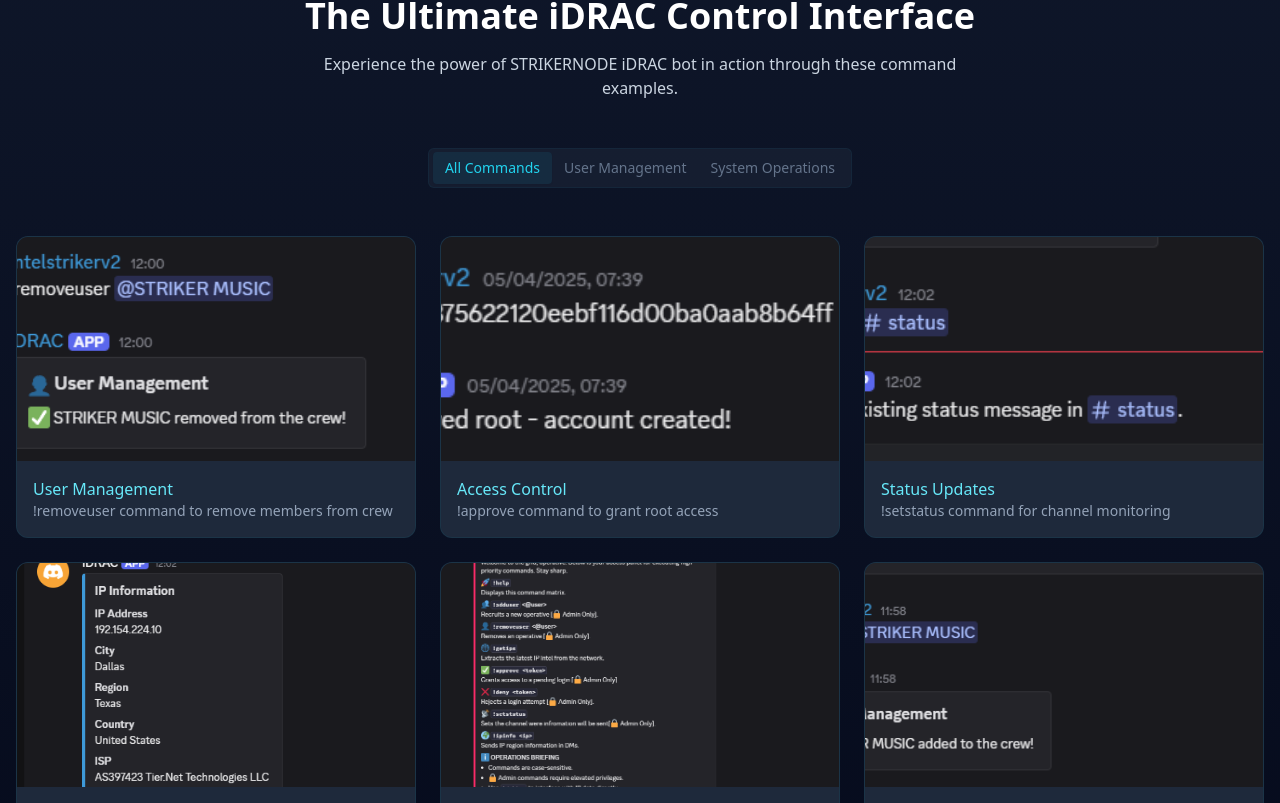
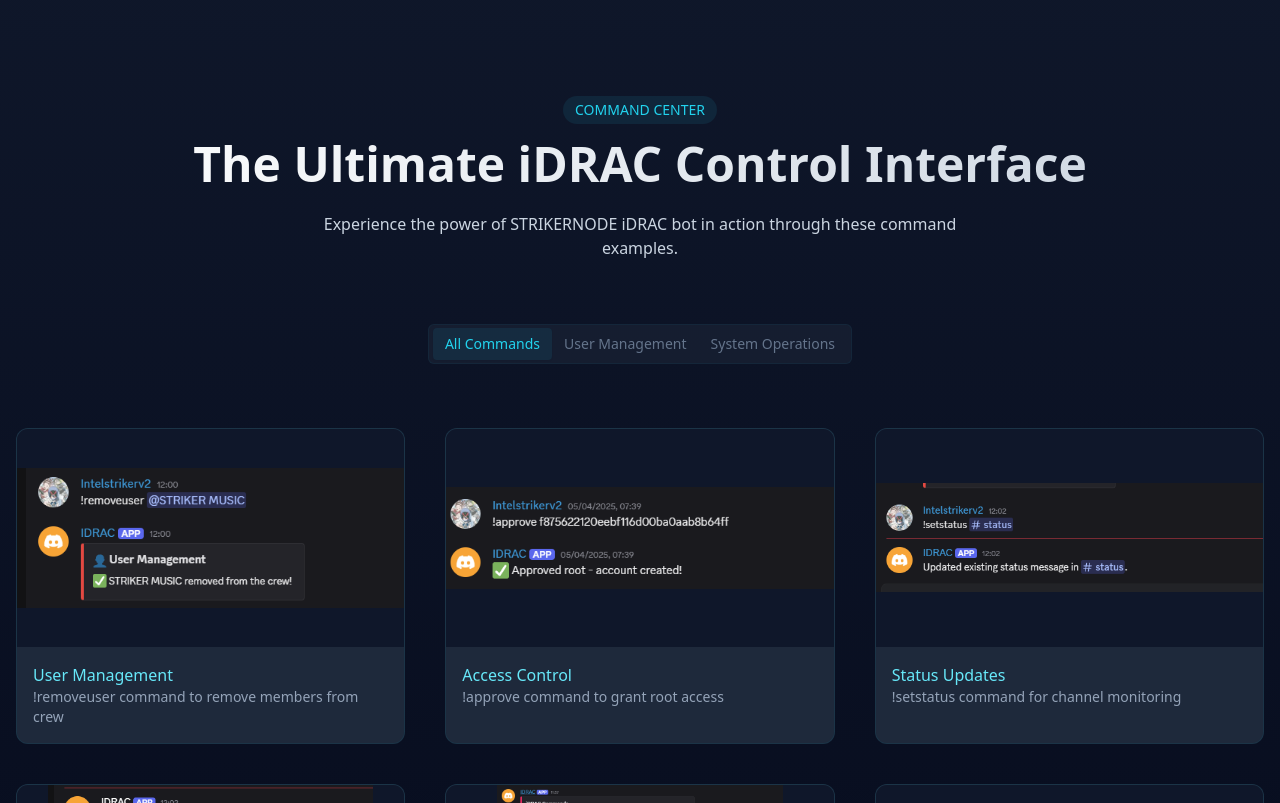
Before and after one commit to IntelDevsOG/hyperlinux-idrac-forge, a React (Vite) app: page / in a window 1280 px wide. Shown: the part 937-1740 px from the top of the page. Built offline with nearby package versions, Linux system fonts and the light colour scheme.

Commit message:
Fix: Improve spacing and zoom
Adjust spacing in the features, commands, and gallery sections. Remove zoom from photos.

```diff
--- a/src/components/ui/button.tsx
+++ b/src/components/ui/button.tsx
@@ -23,6 +23,7 @@ const buttonVariants = cva(
         cyber: "bg-gradient-to-r from-cyan-500 to-blue-700 text-white hover:from-cyan-600 hover:to-blue-800 shadow-lg shadow-cyan-700/20 border border-cyan-400/30 hover:shadow-xl hover:shadow-cyan-700/30 transition-all duration-300",
         accent: "bg-gradient-to-r from-indigo-600 to-violet-700 text-white hover:from-indigo-700 hover:to-violet-800 shadow-lg shadow-indigo-700/20",
         neon: "bg-transparent border border-cyan-500 text-cyan-400 hover:bg-cyan-950/30 shadow-[0_0_15px_rgba(34,211,238,0.5)] hover:shadow-[0_0_25px_rgba(34,211,238,0.7)] transition-all duration-300",
+        futuristic: "bg-gradient-to-br from-slate-800 to-slate-900 text-cyan-400 border border-cyan-500/30 hover:border-cyan-400/80 shadow-lg shadow-cyan-700/10 hover:shadow-xl hover:shadow-cyan-700/20 transition-all duration-300",
       },
       size: {
         default: "h-10 px-4 py-2",
--- a/src/pages/Index.tsx
+++ b/src/pages/Index.tsx
@@ -148,20 +148,25 @@ const Index = () => {
         )}
       </section>
 
+      {/* Spacing between sections */}
+      <div className="h-24"></div>
+
       {/* Gallery Preview Section */}
-      <section id="gallery" className="py-24 bg-gradient-to-b from-slate-900 to-slate-950">
+      <section id="gallery" className="py-36 bg-gradient-to-b from-slate-900 to-slate-950">
         <div className="container mx-auto px-4">
-          <div className="text-center mb-12">
+          <div className="text-center mb-16">
             <div className="inline-block px-3 py-1 bg-cyan-900/30 rounded-full text-cyan-400 text-sm font-medium mb-4">
               COMMAND CENTER
             </div>
-            <h2 className="text-3xl md:text-4xl font-bold mb-4">The Ultimate iDRAC Control Interface</h2>
-            <p className="text-slate-300 max-w-2xl mx-auto">
+            <h2 className="text-3xl md:text-5xl font-bold mb-6 bg-gradient-to-r from-white to-slate-300 bg-clip-text text-transparent">
+              The Ultimate iDRAC Control Interface
+            </h2>
+            <p className="text-slate-300 max-w-2xl mx-auto mb-8">
               Experience the power of STRIKERNODE iDRAC bot in action through these command examples.
             </p>
           </div>
 
-          <div className="mb-12">
+          <div className="mb-16">
             <Tabs defaultValue="all" value={currentTab} onValueChange={setCurrentTab} className="w-full">
               <div className="flex justify-center">
                 <TabsList className="bg-slate-800/50 border border-cyan-900/20">
@@ -179,13 +184,13 @@ const Index = () => {
             </Tabs>
           </div>
 
-          <div className="grid grid-cols-1 md:grid-cols-2 lg:grid-cols-3 gap-6">
+          <div className="grid grid-cols-1 md:grid-cols-2 lg:grid-cols-3 gap-10">
             <div className={`${currentTab === 'all' || currentTab === 'controls' ? 'block' : 'hidden'} bg-slate-800 rounded-xl border border-cyan-900/30 overflow-hidden hover:shadow-lg hover:shadow-cyan-900/20 transition-all transform hover:scale-[1.02]`}>
-              <AspectRatio ratio={16/9} className="overflow-hidden">
+              <AspectRatio ratio={16/9} className="bg-slate-900">
                 <img
                   src="/lovable-uploads/11f29bd1-43cf-4783-8308-9ad8b51d28d8.png"
                   alt="User Management - Remove User"
-                  className="w-full h-full object-cover bg-slate-900"
+                  className="w-full h-full object-contain"
                 />
               </AspectRatio>
               <div className="p-4">
@@ -195,11 +200,11 @@ const Index = () => {
             </div>
 
             <div className={`${currentTab === 'all' || currentTab === 'monitor' ? 'block' : 'hidden'} bg-slate-800 rounded-xl border border-cyan-900/30 overflow-hidden hover:shadow-lg hover:shadow-cyan-900/20 transition-all transform hover:scale-[1.02]`}>
-              <AspectRatio ratio={16/9} className="overflow-hidden">
+              <AspectRatio ratio={16/9} className="bg-slate-900">
                 <img
                   src="/lovable-uploads/31d57216-1024-434c-9b52-b26724c1c516.png"
                   alt="Root Access Approval"
-                  className="w-full h-full object-cover bg-slate-900"
+                  className="w-full h-full object-contain"
                 />
               </AspectRatio>
               <div className="p-4">
@@ -209,11 +214,11 @@ const Index = () => {
             </div>
 
             <div className={`${currentTab === 'all' || currentTab === 'monitor' ? 'block' : 'hidden'} bg-slate-800 rounded-xl border border-cyan-900/30 overflow-hidden hover:shadow-lg hover:shadow-cyan-900/20 transition-all transform hover:scale-[1.02]`}>
-              <AspectRatio ratio={16/9} className="overflow-hidden">
+              <AspectRatio ratio={16/9} className="bg-slate-900">
                 <img
                   src="/lovable-uploads/97accdaf-b8c1-4ed6-bf2a-a08e7f2d9789.png"
                   alt="Status Update Command"
-                  className="w-full h-full object-cover bg-slate-900"
+                  className="w-full h-full object-contain"
                 />
               </AspectRatio>
               <div className="p-4">
@@ -223,11 +228,11 @@ const Index = () => {
             </div>
 
             <div className={`${currentTab === 'all' || currentTab === 'controls' ? 'block' : 'hidden'} bg-slate-800 rounded-xl border border-cyan-900/30 overflow-hidden hover:shadow-lg hover:shadow-cyan-900/20 transition-all transform hover:scale-[1.02]`}>
-              <AspectRatio ratio={16/9} className="overflow-hidden">
+              <AspectRatio ratio={16/9} className="bg-slate-900">
                 <img
                   src="/lovable-uploads/03d8944c-9b47-4b1b-854d-514a53d302ab.png"
                   alt="IP Information Details"
-                  className="w-full h-full object-cover bg-slate-900"
+                  className="w-full h-full object-contain"
                 />
               </AspectRatio>
               <div className="p-4">
@@ -237,11 +242,11 @@ const Index = () => {
             </div>
 
             <div className={`${currentTab === 'all' || currentTab === 'controls' ? 'block' : 'hidden'} bg-slate-800 rounded-xl border border-cyan-900/30 overflow-hidden hover:shadow-lg hover:shadow-cyan-900/20 transition-all transform hover:scale-[1.02]`}>
-              <AspectRatio ratio={16/9} className="overflow-hidden">
+              <AspectRatio ratio={16/9} className="bg-slate-900">
                 <img
                   src="/lovable-uploads/0ab49ac2-54af-4352-8829-139ff5b5fd7f.png"
                   alt="Commands Matrix"
-                  className="w-full h-full object-cover bg-slate-900"
+                  className="w-full h-full object-contain"
                 />
               </AspectRatio>
               <div className="p-4">
@@ -251,11 +256,11 @@ const Index = () => {
             </div>
 
             <div className={`${currentTab === 'all' || currentTab === 'monitor' ? 'block' : 'hidden'} bg-slate-800 rounded-xl border border-cyan-900/30 overflow-hidden hover:shadow-lg hover:shadow-cyan-900/20 transition-all transform hover:scale-[1.02]`}>
-              <AspectRatio ratio={16/9} className="overflow-hidden">
+              <AspectRatio ratio={16/9} className="bg-slate-900">
                 <img
                   src="/lovable-uploads/0c32b658-2d77-40e4-b393-bc51a2a93742.png"
                   alt="User Management - Add User"
-                  className="w-full h-full object-cover bg-slate-900"
+                  className="w-full h-full object-contain"
                 />
               </AspectRatio>
               <div className="p-4">
@@ -266,8 +271,8 @@ const Index = () => {
           </div>
 
           {/* Interactive Command Carousel */}
-          <div className="mt-16 max-w-4xl mx-auto">
-            <h3 className="text-2xl font-semibold mb-6 text-center bg-gradient-to-r from-cyan-400 to-blue-400 bg-clip-text text-transparent">
+          <div className="mt-20 max-w-4xl mx-auto">
+            <h3 className="text-2xl font-semibold mb-8 text-center bg-gradient-to-r from-cyan-400 to-blue-400 bg-clip-text text-transparent">
               Interactive Command Examples
             </h3>
             <Carousel className="w-full">
@@ -383,17 +388,20 @@ const Index = () => {
         </div>
       </section>
 
+      {/* Spacing between sections */}
+      <div className="h-28"></div>
+
       {/* Features Section */}
-      <section id="features" className="py-32 bg-slate-950 relative">
+      <section id="features" className="py-40 bg-slate-950 relative">
         <div className="absolute inset-0 opacity-10">
           <div className="absolute inset-0 bg-[radial-gradient(ellipse_at_center,_var(--tw-gradient-stops))] from-cyan-500 to-transparent"></div>
         </div>
         <div className="container mx-auto px-4 relative z-10">
-          <div className="text-center mb-16">
+          <div className="text-center mb-20">
             <div className="inline-block px-3 py-1 bg-cyan-900/30 rounded-full text-cyan-400 text-sm font-medium mb-4">
               ADVANCED CAPABILITIES
             </div>
-            <h2 className="text-3xl md:text-5xl font-bold mb-6 bg-gradient-to-r from-white to-slate-300 bg-clip-text text-transparent">
+            <h2 className="text-3xl md:text-5xl font-bold mb-8 bg-gradient-to-r from-white to-slate-300 bg-clip-text text-transparent">
               STRIKERNODE iDRAC Features
             </h2>
             <p className="text-slate-300 max-w-2xl mx-auto">
@@ -401,7 +409,7 @@ const Index = () => {
             </p>
           </div>
 
-          <div className="grid md:grid-cols-2 gap-16 items-center">
+          <div className="grid md:grid-cols-2 gap-20 items-center">
             <div className="order-2 md:order-1 relative h-[400px]">
               <div className={`absolute transition-all duration-500 ${activeFeature === 0 ? 'opacity-100 translate-y-0' : 'opacity-0 translate-y-4 hidden'}`}>
                 <div className="flex items-center mb-4">
@@ -553,30 +561,30 @@ const Index = () => {
               <div className="mt-8 p-4">
                 <div className="grid grid-cols-1 gap-4">
                   <div className="bg-slate-800 rounded-lg overflow-hidden border border-cyan-900/30">
-                    <AspectRatio ratio={16/9} className="overflow-hidden">
+                    <AspectRatio ratio={16/9} className="bg-slate-900">
                       <img
                         src="/lovable-uploads/0ab49ac2-54af-4352-8829-139ff5b5fd7f.png"
                         alt="Command Matrix"
-                        className="w-full h-full object-cover"
+                        className="w-full h-full object-contain"
                       />
                     </AspectRatio>
                   </div>
                   <div className="grid grid-cols-2 gap-4">
                     <div className="bg-slate-800 rounded-lg overflow-hidden border border-cyan-900/30">
-                      <AspectRatio ratio={16/9} className="overflow-hidden">
+                      <AspectRatio ratio={16/9} className="bg-slate-900">
                         <img
                           src="/lovable-uploads/11f29bd1-43cf-4783-8308-9ad8b51d28d8.png"
                           alt="User Management"
-                          className="w-full h-full object-cover"
+                          className="w-full h-full object-contain"
                         />
                       </AspectRatio>
                     </div>
                     <div className="bg-slate-800 rounded-lg overflow-hidden border border-cyan-900/30">
-                      <AspectRatio ratio={16/9} className="overflow-hidden">
+                      <AspectRatio ratio={16/9} className="bg-slate-900">
                         <img
                           src="/lovable-uploads/03d8944c-9b47-4b1b-854d-514a53d302ab.png"
                           alt="IP Information"
-                          className="w-full h-full object-cover"
+                          className="w-full h-full object-contain"
                         />
                       </AspectRatio>
                     </div>
@@ -588,17 +596,20 @@ const Index = () => {
         </div>
       </section>
 
+      {/* Spacing between sections */}
+      <div className="h-28"></div>
+
       {/* Commands Section */}
-      <section id="commands" className="py-24 bg-gradient-to-b from-slate-950 to-slate-900 relative">
+      <section id="commands" className="py-40 bg-gradient-to-b from-slate-950 to-slate-900 relative">
         <div className="absolute inset-0 opacity-5">
           <div className="absolute inset-0 bg-[radial-gradient(ellipse_at_center,_var(--tw-gradient-stops))] from-blue-500 to-transparent"></div>
         </div>
         <div className="container mx-auto px-4 relative z-10">
-          <div className="text-center mb-16">
+          <div className="text-center mb-20">
             <div className="inline-block px-3 py-1 bg-cyan-900/30 rounded-full text-cyan-400 text-sm font-medium mb-4">
               COMMAND INTERFACE
             </div>
-            <h2 className="text-3xl md:text-5xl font-bold mb-6 bg-gradient-to-r from-white to-slate-300 bg-clip-text text-transparent">
+            <h2 className="text-3xl md:text-5xl font-bold mb-8 bg-gradient-to-r from-white to-slate-300 bg-clip-text text-transparent">
               STRIKERNODE iDRAC Commands
             </h2>
             <p className="text-slate-300 max-w-2xl mx-auto">
@@ -763,7 +774,7 @@ const Index = () => {
       </section>
 
       {/* CTA Section */}
-      <section className="py-24 bg-slate-900 relative overflow-hidden">
+      <section className="py-32 bg-slate-900 relative overflow-hidden">
         <div className="absolute inset-0 overflow-hidden">
           <div className="absolute -inset-[10%] w-[120%] h-[120%] bg-[radial-gradient(ellipse_at_center,_var(--tw-gradient-stops))] from-blue-900/20 via-blue-900/10 to-transparent opacity-70"></div>
         </div>
@@ -776,7 +787,7 @@ const Index = () => {
               Join our Discord community and gain immediate access to the STRIKERNODE iDRAC bot's powerful capabilities.
             </p>
 
-            <Button variant="premium" size="xl" onClick={handleBuyBot} className="group mx-auto">
+            <Button variant="futuristic" size="xl" onClick={handleBuyBot} className="group mx-auto">
               Get STRIKERNODE iDRAC Now
               <ArrowRight className="ml-2 h-5 w-5 group-hover:translate-x-1 transition-transform" />
             </Button>
```
